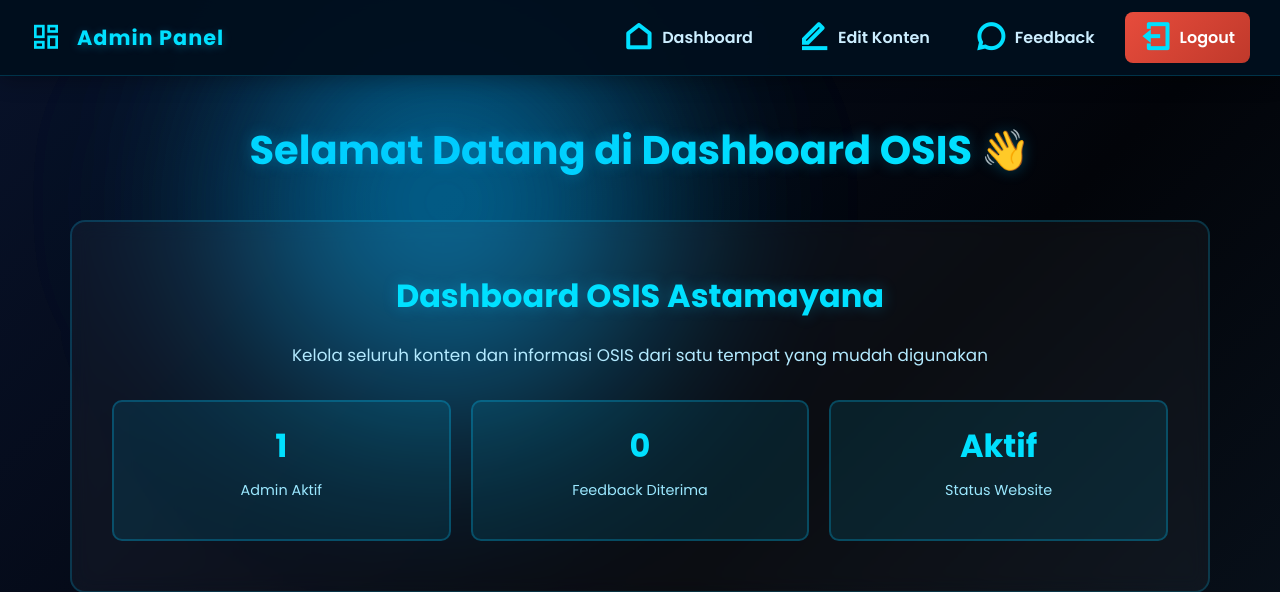
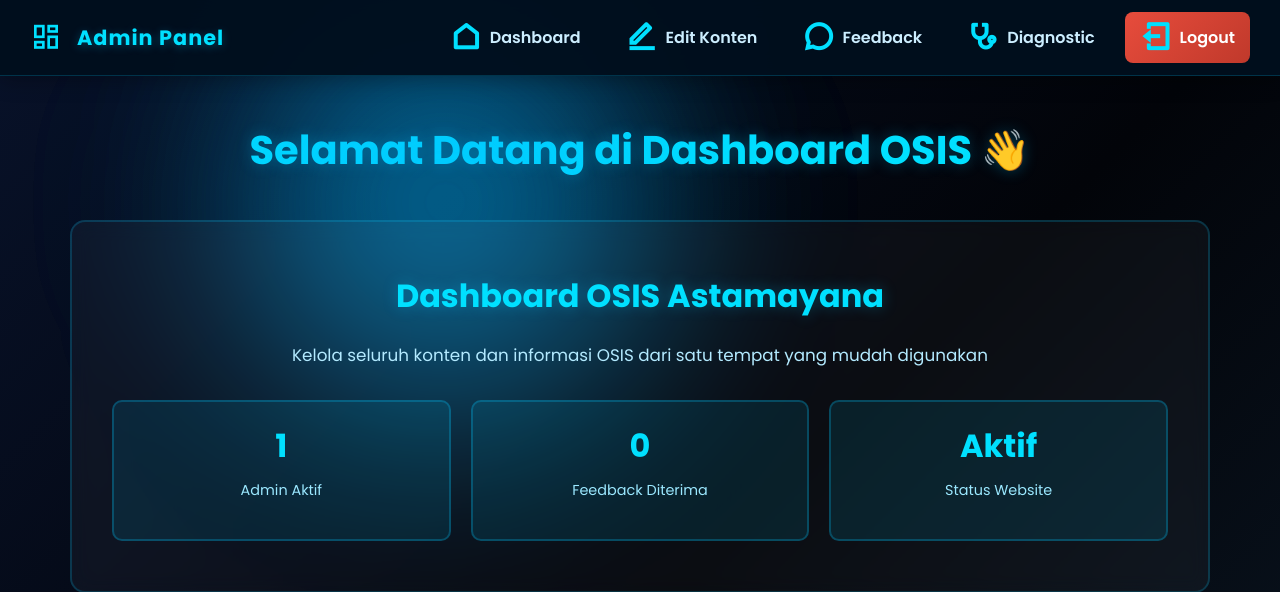
Before and after one commit to Mijal-Gamer/OSIS-ALBIKO, a PHP site: page /OSIS-ALBIKO/dashboard.php in a window 1280 px wide. Shown: the top 592 px of the page. Run offline with PHP 8.4, Linux system fonts and the light colour scheme; a user stored in the database is signed in; data comes from the database, SQL or seed files in the repository; some libraries are stand-ins or nearby versions.

Commit message:
feat: add diagnostic button to dashboard navigation

```diff
--- a/dashboard.php
+++ b/dashboard.php
@@ -550,6 +550,7 @@ if ($result) {
             <a href="#"><i class="ri-home-line"></i> Dashboard</a>
             <a href="edit-konten.php"><i class="ri-edit-line"></i> Edit Konten</a>
             <a href="feedback.php"><i class="ri-chat-3-line"></i> Feedback</a>
+            <a href="diagnostic.php"><i class="ri-stethoscope-line"></i> Diagnostic</a>
             <a href="logout.php" class="logout-btn"><i class="ri-logout-box-line"></i> Logout</a>
         </div>
     </header>
```
